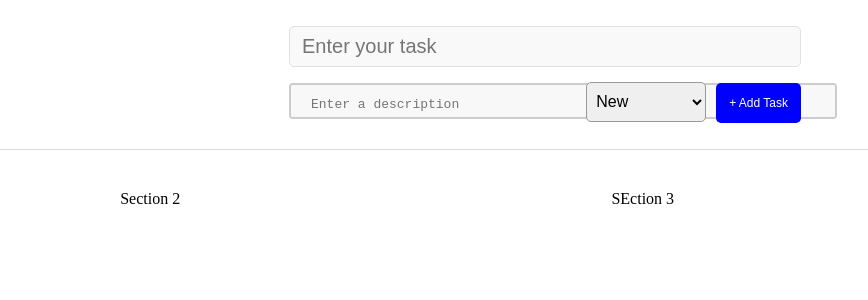
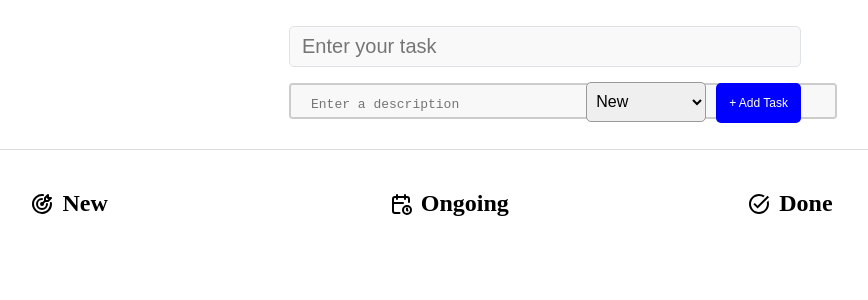
Before and after one commit to ayoncoding404/Todo-List-App, a React (Vite) app: page / in a window 1280 px wide. Shown: the top 300 px of the page, without its empty margins (95-963 px from the left). Built offline with nearby package versions, Linux system fonts and the light colour scheme.

Commit message:
task column import

```diff
--- a/package.json
+++ b/package.json
@@ -11,7 +11,8 @@
   },
   "dependencies": {
     "react": "^18.3.1",
-    "react-dom": "^18.3.1"
+    "react-dom": "^18.3.1",
+    "react-icons": "^5.2.1"
   },
   "devDependencies": {
     "@types/react": "^18.3.3",
--- a/src/App.jsx
+++ b/src/App.jsx
@@ -1,17 +1,21 @@
-import './App.css'
-import TaskForm from './Components/TaskForm/TaskForm'
+import "./App.css";
+import TaskColumn from "./Components/TaskColumn/TaskColumn";
+import TaskForm from "./Components/TaskForm/TaskForm";
+
+import { TbTargetArrow, TbCalendarClock } from "react-icons/tb";
+import { MdTaskAlt } from "react-icons/md";
 
 const App = () => {
   return (
     <div className="app">
       <TaskForm />
       <main className="app_main">
-
-        <section className="task_column">Section 2</section>
-        <section className="task_column"> SEction 3</section>
+        <TaskColumn title="New" icon={TbTargetArrow}/>
+        <TaskColumn title="Ongoing"  icon={TbCalendarClock} />
+        <TaskColumn title="Done"  icon={MdTaskAlt}/>
       </main>
     </div>
-  )
-}
+  );
+};
 
-export default App
+export default App;
--- /dev/null
+++ b/src/Components/TaskCard/TaskCard.jsx
@@ -0,0 +1,18 @@
+import styles from './TaskCard.module.css'
+import { GoTrash } from "react-icons/go";
+
+const TaskCard = () => {
+  return (
+    <article className={styles.task_card}>
+        <p className={task_text}>
+             This is Sample Text
+        </p>
+        <div className={styles.task_card_bottom}>
+              <div className={styles.task_description}>Description</div>
+              <div className={styles.task_delete}><GoTrash/></div>
+        </div>
+    </article>
+  )
+}
+
+export default TaskCard
--- a/src/Components/TaskColumn/TaskColumn.jsx
+++ b/src/Components/TaskColumn/TaskColumn.jsx
@@ -1,7 +1,17 @@
-const TaskColumn = () => {
+import { TbTargetArrow, TbCalendarClock } from "react-icons/tb";
+import { MdTaskAlt } from "react-icons/md";
+
+import styles from "./TaskColumn.module.css";
+import TaskCard from "../TaskCard/TaskCard";
+
+const TaskColumn = ({title, icon: Icon}) => {
+
   return (
     <section className="task_column">
-      <h2>New</h2>
+      <h2 className={styles.task_column_heading}>
+        <Icon className={styles.task_column_icon} /> {title}
+      </h2>
+
     </section>
   );
 };
--- a/src/Components/TaskColumn/TaskColumn.module.css
+++ b/src/Components/TaskColumn/TaskColumn.module.css
@@ -0,0 +1,9 @@
+.task_column_heading{
+    display: flex;
+    align-items: center;
+}
+
+.task_column_icon {
+    width: 30px;
+    margin-right: 5px;
+}
```
Also changed, not shown: src/Components/TaskCard/TaskCard.module.css (added), 1 other file (tests, documents, lock files or other folders).
